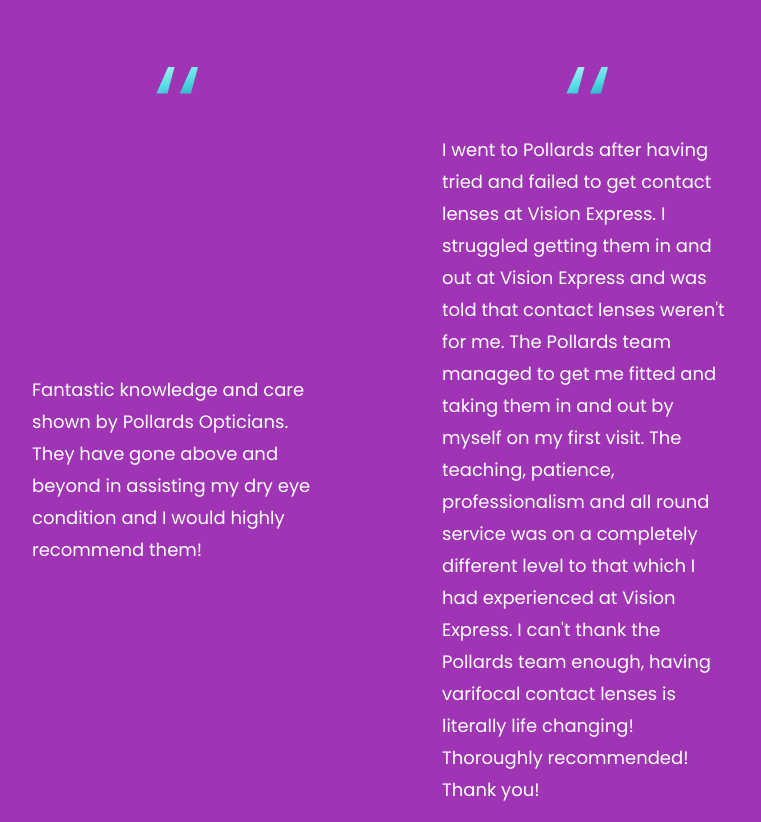
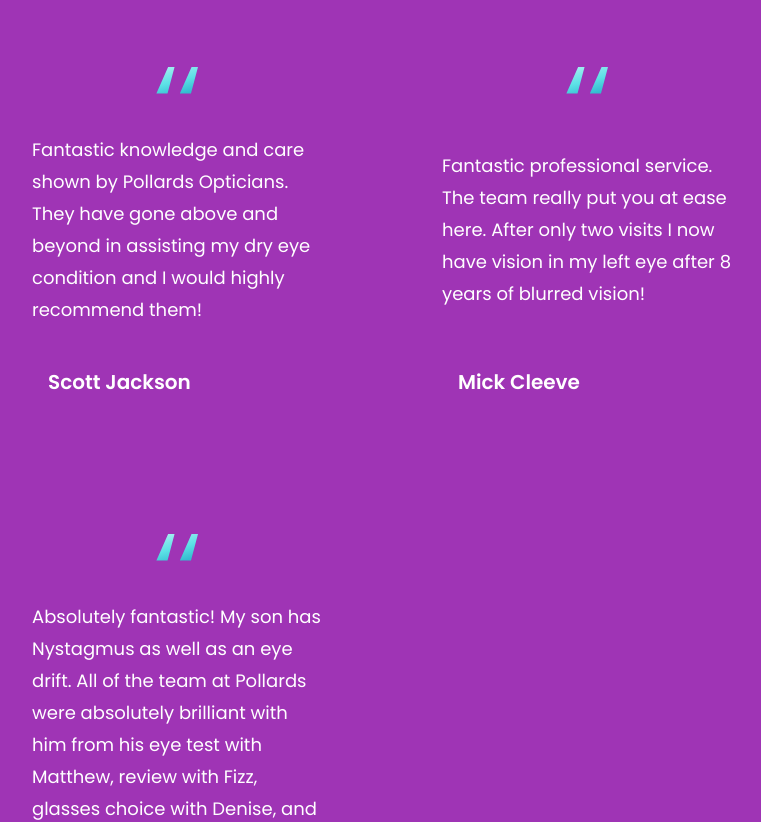
Before and after one commit to oyousaf/pollards, a React (Vite) app: page / in a window 1280 px wide. Shown: the part 2700-3522 px from the top of the page, without its empty margins (72-833 px from the left). Built offline with nearby package versions, Linux system fonts and the light colour scheme.

Commit message:
squashing bugs

```diff
--- a/src/constants/index.js
+++ b/src/constants/index.js
@@ -79,13 +79,9 @@
   },
   {
     id: "feedback-2",
-    content: `I went to Pollards after having tried and failed to get contact lenses at Vision Express. I struggled getting them in and out at Vision Express and was told that contact lenses weren't for me.
-
-    The Pollards team managed to get me fitted and taking them in and out by myself on my first visit. The teaching, patience, professionalism and all round service was on a completely different level to that which I had experienced at Vision Express. I can't thank the Pollards team enough, having varifocal contact lenses is literally life changing!
-
-    Thoroughly recommended! Thank you!`,
-    name: "Matthew Denison",
-    title: "Patience and professionalism",
+    content: `Fantastic professional service. The team really put you at ease here. After only two visits I now have vision in my left eye after 8 years of blurred vision!`,
+    name: "Mick Cleeve",
+    title: "Fantastic professional service",
   },
   {
     id: "feedback-3",
```
